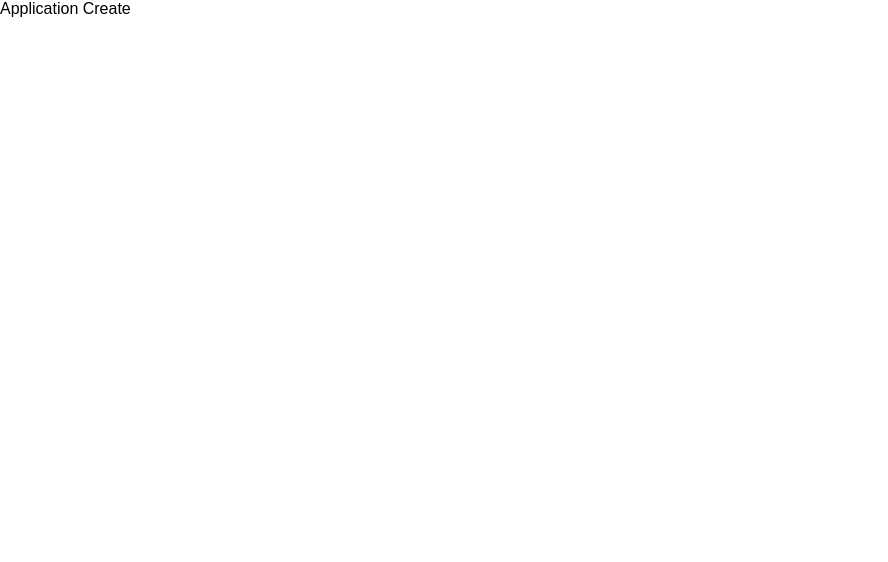
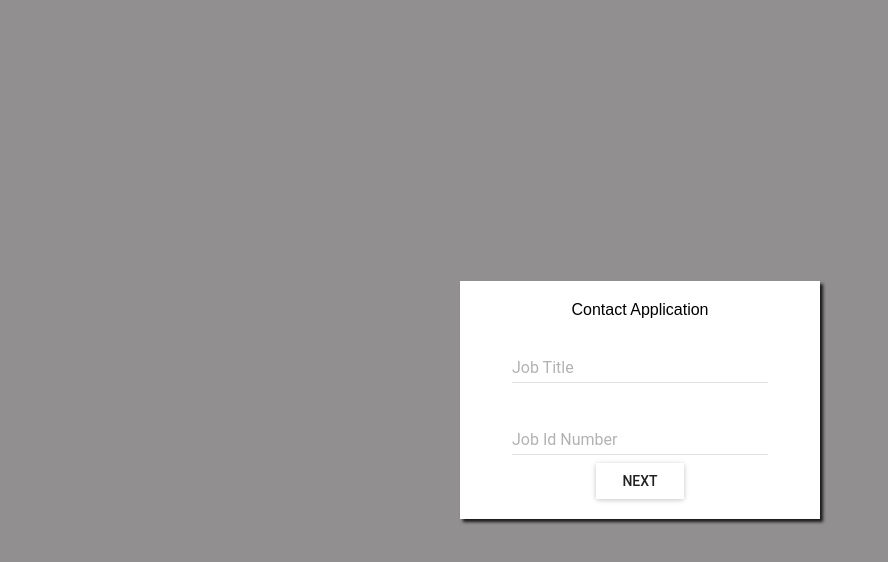
Before and after one commit to smpr/companytracker, a React (Create React App) app in the folder client/: page /Company/1/Application/Create in a window 1280 px wide. Shown: the top 562 px of the page, without its empty margins (0-888 px from the left). Built offline with nearby package versions, Linux system fonts and the light colour scheme.

Commit message:
create resume finished

```diff
--- a/client/src/components/Resume/ResCreate.js
+++ b/client/src/components/Resume/ResCreate.js
@@ -1,11 +1,173 @@
 import React, { Component } from 'react';
+import axios from 'axios'
+import { Redirect } from 'react-router-dom'
+import { Container, FormContainer, BodyContainer, Style, TextLabelStyle } from "../StyledComponents/DefaultStyle"
+import TextField from 'material-ui/TextField';
+import RaisedButton from 'material-ui/RaisedButton';
 
 class ResCreate extends Component {
+    state = {
+        resume: {
+            reqId: "",
+            title: "",
+            dateApplied: "",
+            rej: "",
+            contactName: "No",
+
+        },
+        redirectToCompany: false,
+        togglePage2: false,
+        togglePage3: false,
+        togglePage4: false,
+        togglePage5: false,
+    }
+    promptToSecondForm = (event) => {
+        this.setState({
+            togglePage2: true
+        })
+
+    }
+    promptToThirdForm = (event) => {
+        this.setState({
+            togglePage2: false,
+            togglePage3: true
+        })
+
+    }
+    promptToFourthForm = (event) => {
+        this.setState({
+            togglePage3: false,
+            togglePage4: true
+        })
+
+    }
+    handleChange = (event) => {
+        const updateResume = {
+            ...this.state.resume
+        }
+        updateResume[event.target.name] = event.target.value
+        this.setState({ resume: updateResume })
+    }
+    // this handles the submit function specifically setup on the back end to allow this route directly
+    handleSubmit = async (event) => {
+        event.preventDefault()
+        await axios.post(`/api/companies/${this.props.match.params.compId}/resumes`, { resume: this.state.resume })
+        this.setState({
+            redirectToCompany: true
+
+        })
+
+    }
     render() {
+        const page1 =
+            <BodyContainer>
+                <Container>
+                    <FormContainer>
+                        <div>
+                            Contact Application
+                </div>
+                        <div>
+                            <TextField
+                                hintText="Job Title"
+                                floatingLabelText="Job Title"
+                                floatingLabelStyle={TextLabelStyle.floatingLabelStyle}
+                                floatingLabelFocusStyle={TextLabelStyle.floatingLabelFocusStyle}
+                                onChange={this.handleChange}
+                                name="title"
+                                type="text"
+
+                                value={this.state.resume.title}
+                            />
+                        </div>
+                        <div>
+                            <TextField
+                                hintText="Job Id Number"
+                                floatingLabelText="Job Id Number"
+                                floatingLabelStyle={TextLabelStyle.floatingLabelStyle}
+                                floatingLabelFocusStyle={TextLabelStyle.floatingLabelFocusStyle}
+                                onChange={this.handleChange}
+                                name="reqId"
+                                type="text"
+
+                                value={this.state.resume.reqId}
+                            />
+                        </div>
+
+                        <div>
+                            <RaisedButton onClick={this.promptToSecondForm} label="Next" style={Style} />
+                        </div>
+                    </FormContainer>
+                </Container>
+            </BodyContainer>
+        const page2 =
+            <BodyContainer>
+                <Container>
+                    <FormContainer>
+                        <div>
+                            Contact Create
+        </div>
+                        <div>
+                            <TextField
+                                hintText="Date Applied"
+                                floatingLabelText="Date Applied"
+                                floatingLabelStyle={TextLabelStyle.floatingLabelStyle}
+                                floatingLabelFocusStyle={TextLabelStyle.floatingLabelFocusStyle}
+                                onChange={this.handleChange}
+                                name="dateApplied"
+                                type="text"
+
+                                value={this.state.resume.dateApplied}
+                            />
+                        </div>
+                        <div>
+                            <TextField
+                                hintText="Accepted/Rejected"
+                                floatingLabelText="Accepted/Rejected"
+                                floatingLabelStyle={TextLabelStyle.floatingLabelStyle}
+                                floatingLabelFocusStyle={TextLabelStyle.floatingLabelFocusStyle}
+                                onChange={this.handleChange}
+                                name="rej"
+                                type="text"
+
+                                value={this.state.resume.rej}
+                            />
+                        </div>
+                        <div>
+                        <TextField
+                                hintText="Contact Person"
+                                floatingLabelText="Contact Person"
+                                floatingLabelStyle={TextLabelStyle.floatingLabelStyle}
+                                floatingLabelFocusStyle={TextLabelStyle.floatingLabelFocusStyle}
+                                onChange={this.handleChange}
+                                name="contactName"
+                                type="text"
+
+                                value={this.state.resume.contactName}
+                            />
+                        </div>
+                        <div>
+                            <RaisedButton onClick={this.handleSubmit} label="Finish" style={Style} />
+                        </div>
+                    </FormContainer>
+                </Container>
+            </BodyContainer>
+
+        if (this.state.redirectToCompany) {
+            return <Redirect to={`/Company/${this.props.match.params.compId}`} />
+        }
+        const userView =
+            this.state.togglePage2 ? page2
+
+
+                        : page1
         return (
             <div>
-                Application Create
+                {userView}
             </div>
+
+
+
+
         );
     }
 }
```
